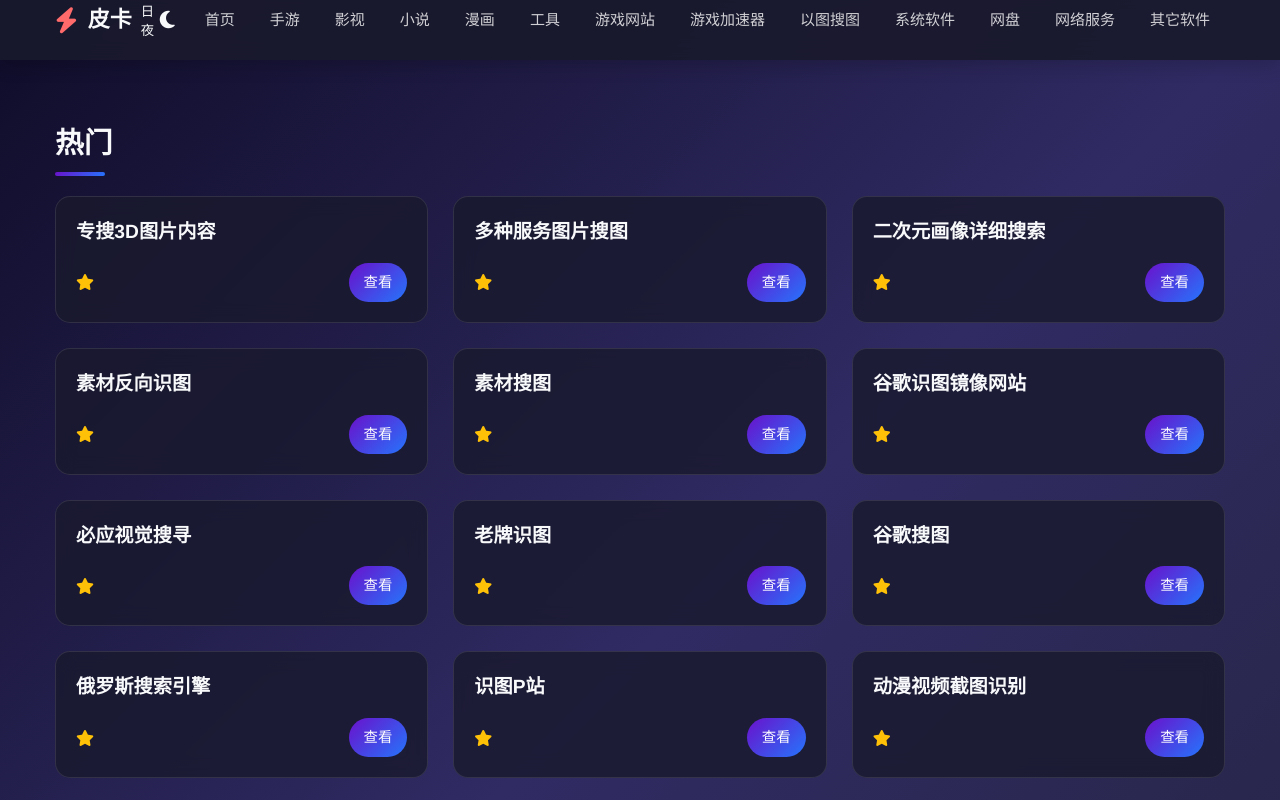
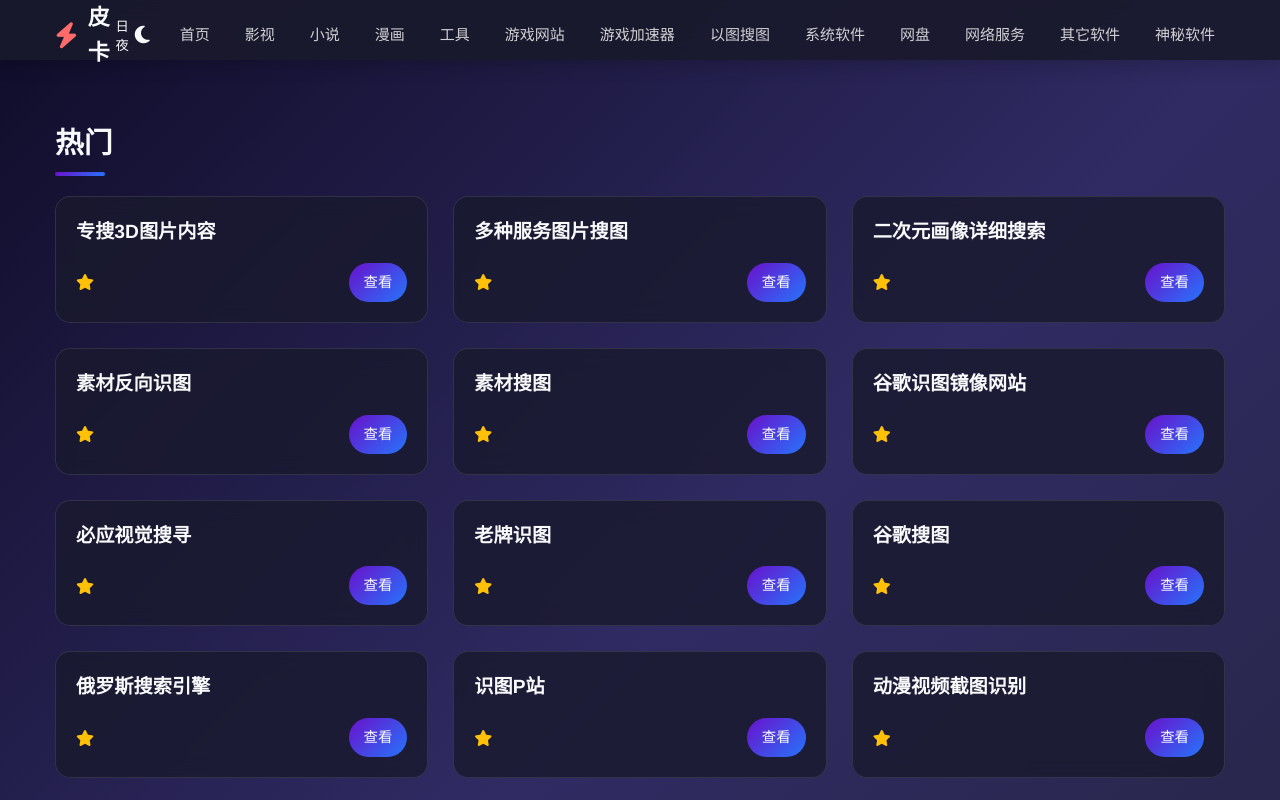
Before and after one commit to huixiao666/pk9, a plain HTML site: page index.html in a window 1280 px wide. Shown: the top 800 px of the page. Drawn offline with Linux system fonts and the light colour scheme.

Commit message:
Update index.html

```diff
--- a/index.html
+++ b/index.html
@@ -769,7 +769,6 @@
 
                     <div class="nav" id="mainNav">
                         <a href="https://vip.372164885.xyz/">首页</a>
-                        <a href="https://vip2.372164885.xyz/">手游</a>
                         <a href="https://vip3.372164885.xyz/">影视</a>
                         <a href="https://vip4.372164885.xyz/">小说</a>
                         <a href="https://vip5.372164885.xyz/">漫画</a>
@@ -781,6 +780,8 @@
                         <a href="https://vip11.372164885.xyz/">网盘</a>
                         <a href="https://vip12.372164885.xyz/">网络服务</a>
                         <a href="https://vip13.372164885.xyz/">其它软件</a>
+                        <a href="https://vip14.372164885.xyz/">神秘软件</a>
+
                     </div>
                 </div>
             </div>
```
